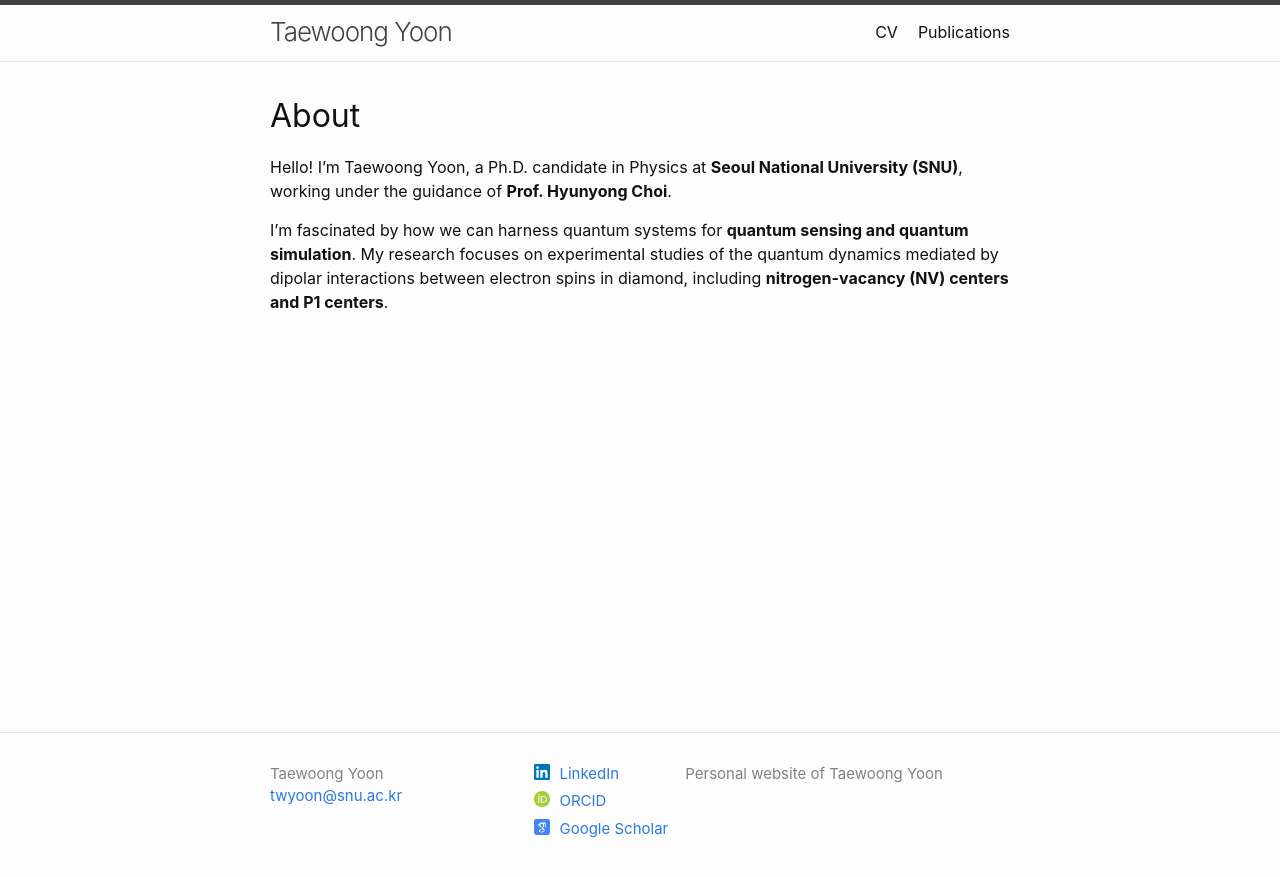
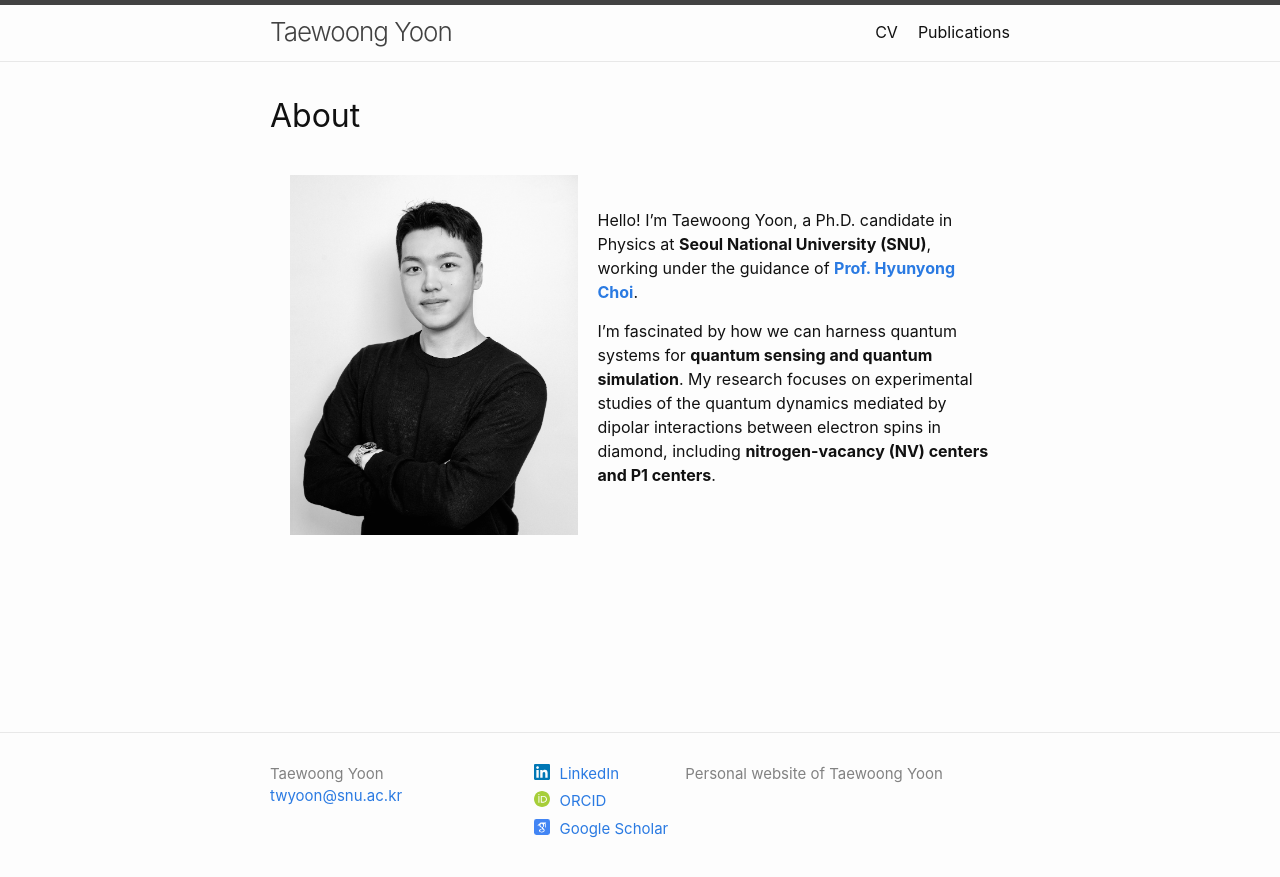
Before and after one commit to twyoon/twyoon.github.io, a Jekyll site: the page built from index.md, in a window 1280 px wide. Shown: the top 877 px of the page. Built offline with Jekyll 4.4.1, drawn with Linux system fonts in a browser that asks for light colours.

Commit message:
Add profile photo

```diff
--- a/_sass/minima/_layout.scss
+++ b/_sass/minima/_layout.scss
@@ -253,3 +253,44 @@
     }
   }
 }
+
+// Custom About Section Layout
+.about-container {
+  display: flex;
+  flex-wrap: wrap; /* 자동으로 줄바꿈 */
+  align-items: center;
+  justify-content: center;
+  gap: 20px;
+  max-width: 1200px; /* 최대 너비 제한 */
+  margin: 0 auto;
+  padding: 20px;
+}
+
+.profile-image {
+  flex: 1 1 40%; /* 넓은 화면에서 2열 비율 */
+  max-width: 400px; /* 이미지 최대 크기 제한 */
+  width: 100%; /* 반응형으로 100% 사용 */
+}
+
+.profile-text {
+  flex: 1 1 55%; /* 넓은 화면에서 2열 비율 */
+  max-width: 600px;
+}
+
+@media (max-width: 768px) {
+  .about-container {
+    flex-direction: column; /* 1열 레이아웃 */
+    text-align: justify;
+  }
+
+  .profile-image {
+    max-width: 400px; /* 최대 크기 유지 */
+    width: 100%; /* 넓이가 100% 이하로 자동 조정 */
+    margin: 0 auto; /* 가운데 정렬 */
+  }
+
+  .profile-text {
+    max-width: 100%; /* 전체 너비로 확장 */
+    flex: 1 1 100%;  /* 1열 레이아웃으로 강제 */
+  }
+}
--- a/index.md
+++ b/index.md
@@ -9,6 +9,19 @@ layout: home
 title: About
 ---
 
-Hello! I’m Taewoong Yoon, a Ph.D. candidate in Physics at **Seoul National University (SNU)**, working under the guidance of **Prof. Hyunyong Choi**.
-
-I’m fascinated by how we can harness quantum systems for **quantum sensing and quantum simulation**. My research focuses on experimental studies of the quantum dynamics mediated by dipolar interactions between electron spins in diamond, including **nitrogen-vacancy (NV) centers and P1 centers**.
+<div class="about-container">
+    <div class="profile-image">
+        <img src="./assets/yoon_mono_web.jpg" alt="Taewoong Yoon" class="responsive-image">
+    </div>
+    <div class="profile-text">
+        <p>
+            Hello! I’m Taewoong Yoon, a Ph.D. candidate in Physics at <strong>Seoul National University (SNU)</strong>,
+            working under the guidance of <strong><a href="http://choigroup.snu.ac.kr" target="_blank">Prof. Hyunyong Choi</a></strong>.
+        </p>
+        <p>
+            I’m fascinated by how we can harness quantum systems for <strong>quantum sensing and quantum simulation</strong>.
+            My research focuses on experimental studies of the quantum dynamics mediated by dipolar interactions between
+            electron spins in diamond, including <strong>nitrogen-vacancy (NV) centers and P1 centers</strong>.
+        </p>
+    </div>
+</div>
```
Also changed, not shown: assets/yoon_mono_web.jpg (added), 1 other file.
